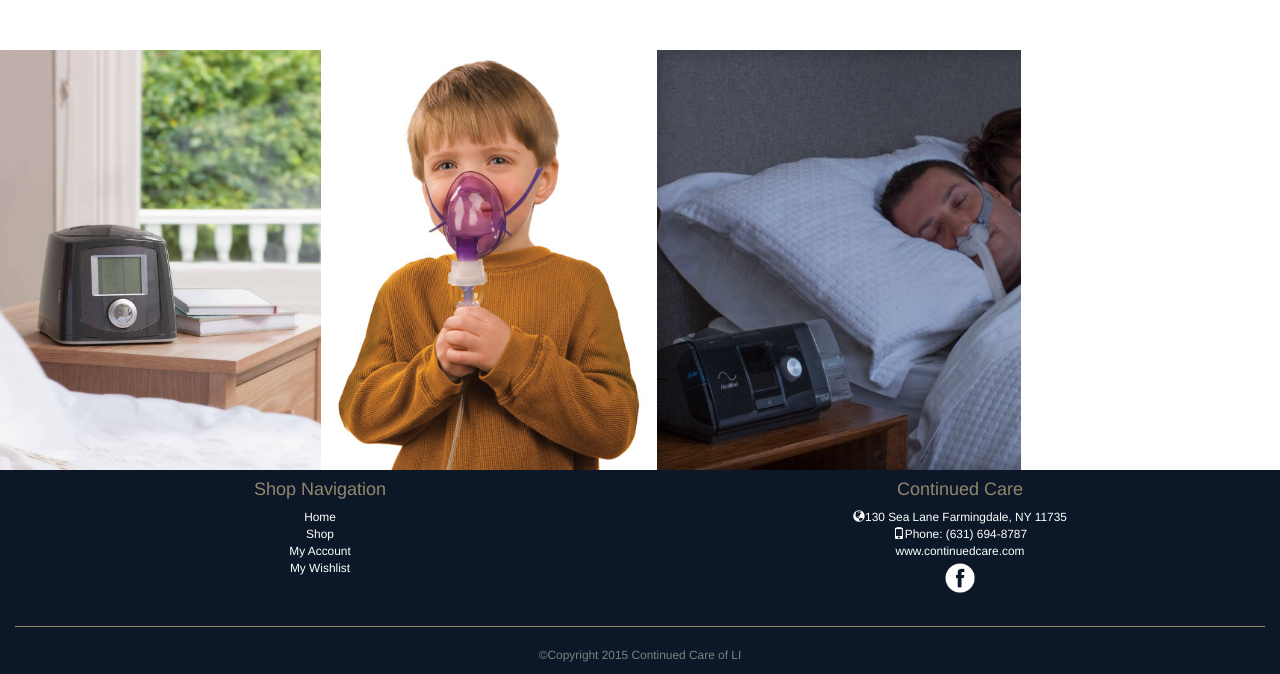
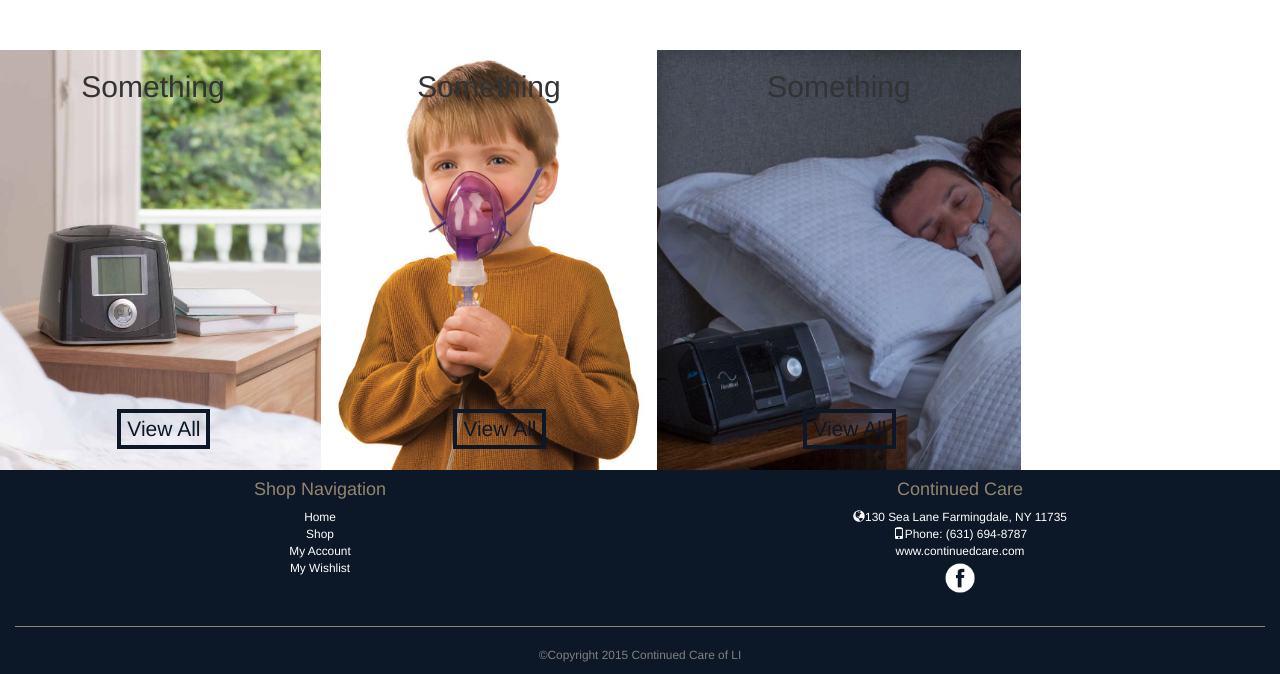
Before and after one commit to jbouzi12/Continued-Care-Website, a plain HTML site: page index.html in a window 1280 px wide. Shown: the part 1482-2156 px from the top of the page. Drawn offline with nearby package versions, Linux system fonts and the light colour scheme.

Commit message:
second row view all added

```diff
--- a/css/index.css
+++ b/css/index.css
@@ -195,12 +195,14 @@ ul img:hover {
 }
 
 
+
 .first {
 
 	background-image: url('../imgs/cpapimg.jpg');
 	height: 30em;
 	width: 24em;
 	background-size: cover;
+	position: relative;
 }
 
 .second {
@@ -208,6 +210,7 @@ ul img:hover {
 	height: 30em;
 	width: 24em;
 	background-size: cover;
+	position: relative;
 }
 
 .third {
@@ -215,4 +218,23 @@ ul img:hover {
 	height: 30em;
 	width: 26em;
 	background-size: cover;
+	position: relative;
 }
+
+.view-all {
+	bottom: 0;
+	position: absolute;
+	color: #0C1827;
+	border: 4px solid #0C1827;
+	background-color: transparent;
+	font-size: 1.5em;
+	text-align: center;
+	margin-bottom: 1em;
+	transition-duration: .5s;
+	margin-left: -1.7em;
+}
+
+.view-all:hover {
+	background-color: #0C1827;
+	color: white;
+}
--- a/pages/home.html
+++ b/pages/home.html
@@ -56,6 +56,7 @@
 				<img  src="https://www.cpapman.com/images/systemone-remstar-heated-tubing-humidifier-CPAPMAN.jpg">
 			</div>
 
+
 			<div class="col-sm-6">
 				<h3 class="right-title">Top Sellers</h3>
 				<img  src="https://www.cpapman.com/images/systemone-remstar-heated-tubing-humidifier-CPAPMAN.jpg">
@@ -66,12 +67,18 @@
 		<div class='row second-row'>
 
 			<div class="first col-sm-4 col-xs-12">
+				<h2>Something</h2>
+				<button class="view-all" >View All</button>
 			</div>
 
 			<div class="second col-sm-4 col-xs-12">
+				<h2>Something</h2>
+				<button class="view-all">View All</button>
 			</div>
 
 			<div class="third col-sm-4 col-xs-12">
+				<h2>Something</h2>
+				<button class="view-all">View All</button>
 			</div>
 		</div>
 
```
